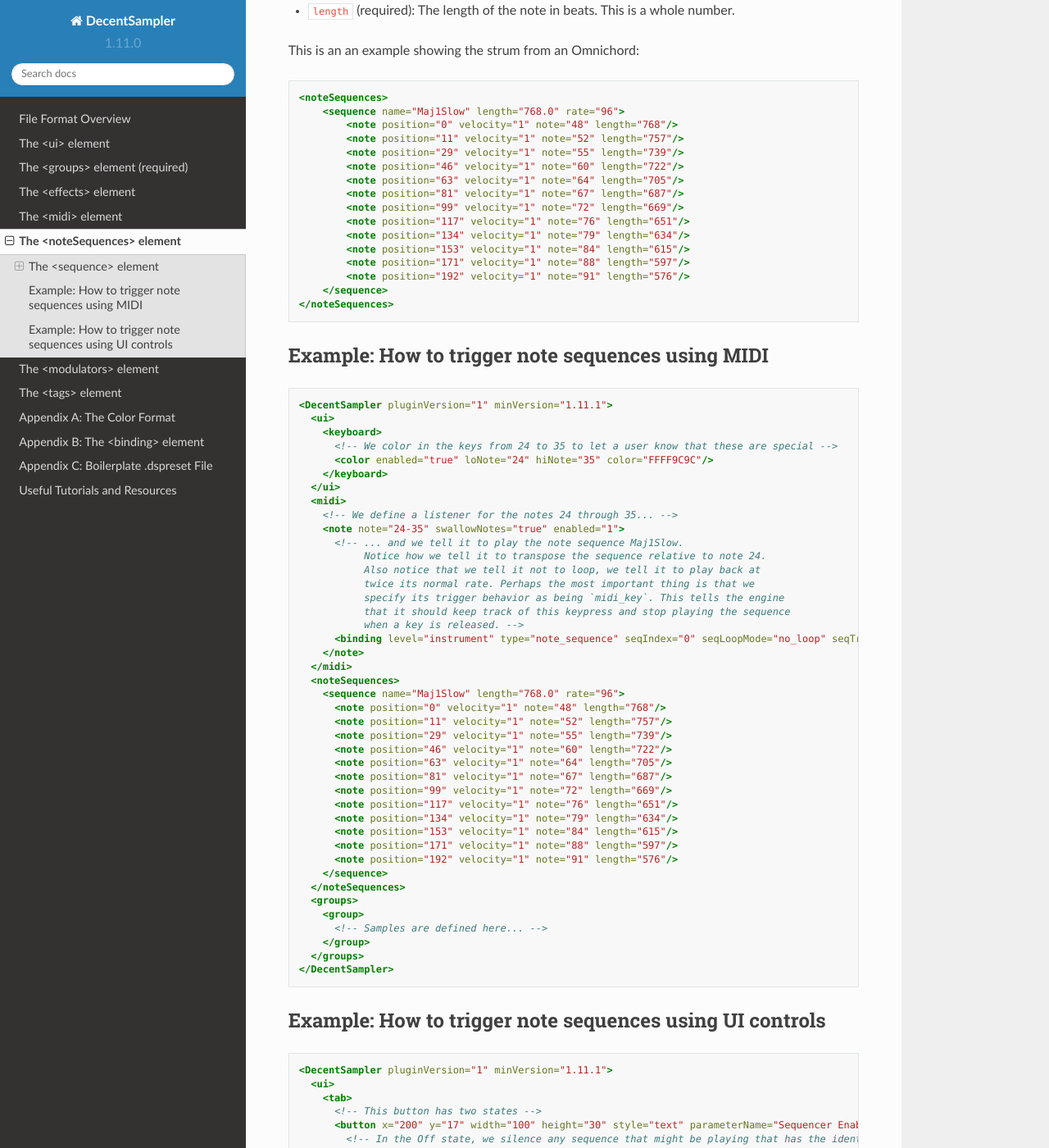
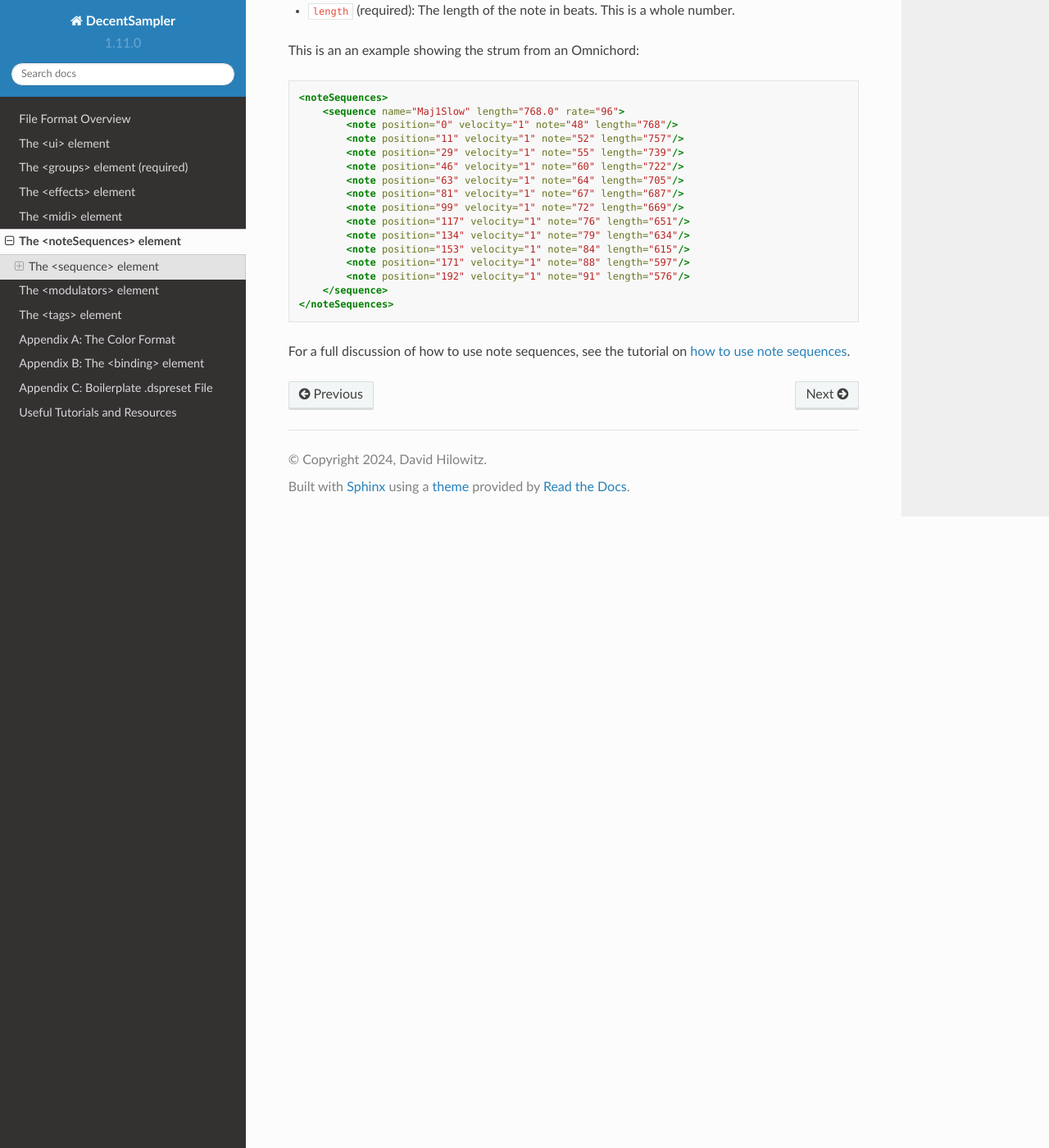
Before and after one commit to DecentSamples/DecentSampler-Developers-Guide, a Sphinx documentation site: the page built from docs/source/the-noteSequences-element.md, in a window 1280 px wide and 1400 px high, scrolled down 853 px. Shown: the whole window at 82% size. Built offline with Sphinx 7.4.7 and the Read the Docs theme 2.0.0, drawn with Linux system fonts in a browser that asks for light colours; some of the changed text lies outside the part shown.

Commit message:
Update the help files

````diff
--- a/docs/source/the-noteSequences-element.md
+++ b/docs/source/the-noteSequences-element.md
@@ -46,94 +46,4 @@ This is an an example showing the strum from an Omnichord:
 </noteSequences>
 ```
 
-## Example: How to trigger note sequences using MIDI
-
-```xml
-<DecentSampler pluginVersion="1" minVersion="1.11.1">
-  <ui>
-    <keyboard>
-      <!-- We color in the keys from 24 to 35 to let a user know that these are special -->
-      <color enabled="true" loNote="24" hiNote="35" color="FFFF9C9C"/>
-    </keyboard>
-  </ui>
-  <midi>
-    <!-- We define a listener for the notes 24 through 35... -->
-    <note note="24-35" swallowNotes="true" enabled="1">
-      <!-- ... and we tell it to play the note sequence Maj1Slow.
-           Notice how we tell it to transpose the sequence relative to note 24.
-           Also notice that we tell it not to loop, we tell it to play back at
-           twice its normal rate. Perhaps the most important thing is that we
-           specify its trigger behavior as being `midi_key`. This tells the engine
-           that it should keep track of this keypress and stop playing the sequence
-           when a key is released. -->
-      <binding level="instrument" type="note_sequence" seqIndex="0" seqLoopMode="no_loop" seqTriggerBehavior="midi_key" seqTransposeWithRootNote="24.0" seqTrackMidiInputVelocity="1.0" seqPlaybackRate="2.0"/>
-    </note>
-  </midi>
-  <noteSequences>
-    <sequence name="Maj1Slow" length="768.0" rate="96">
-      <note position="0" velocity="1" note="48" length="768"/>
-      <note position="11" velocity="1" note="52" length="757"/>
-      <note position="29" velocity="1" note="55" length="739"/>
-      <note position="46" velocity="1" note="60" length="722"/>
-      <note position="63" velocity="1" note="64" length="705"/>
-      <note position="81" velocity="1" note="67" length="687"/>
-      <note position="99" velocity="1" note="72" length="669"/>
-      <note position="117" velocity="1" note="76" length="651"/>
-      <note position="134" velocity="1" note="79" length="634"/>
-      <note position="153" velocity="1" note="84" length="615"/>
-      <note position="171" velocity="1" note="88" length="597"/>
-      <note position="192" velocity="1" note="91" length="576"/>
-    </sequence>
-  </noteSequences>
-  <groups>
-    <group>
-      <!-- Samples are defined here... -->
-    </group>
-  </groups>
-</DecentSampler>
-
-```
-
-## Example: How to trigger note sequences using UI controls
-```xml
-<DecentSampler pluginVersion="1" minVersion="1.11.1">
-  <ui>
-    <tab>
-      <!-- This button has two states -->
-      <button x="200" y="17" width="100" height="30" style="text" parameterName="Sequencer Enabled" value="0" defaultValue="0">
-        <!-- In the Off state, we silence any sequence that might be playing that has the identifier "sequence_button_1"  -->
-        <state name="Off">
-          <binding level="instrument" type="note_sequence" seqIndex="0" seqTriggerBehavior="off" seqPlayerIdentifier="sequence_button_1"/>
-        </state>
-        <!-- In the On state, we tell the engine to play the sequence Maj1Slow. We will specify that it should be
-        tracked internally using the identifier "sequence_button_1". That fact that we are sepcifying this idenfitier
-        now will allow us to turn the sequence off later. -->
-        <state name="On">
-          <binding level="instrument" type="note_sequence" seqIndex="0" seqLoopMode="forward" seqTriggerBehavior="on" seqTrackMidiInputVelocity="1.0" seqPlaybackRate="1" seqTranspose="12" seqPlayerIdentifier="sequence_button_1"/>
-        </state>
-      </button>
-    </tab>
-  </ui>
-  <noteSequences>
-    <sequence name="Maj1Slow" length="768.0" rate="96">
-      <note position="0" velocity="1" note="48" length="768"/>
-      <note position="11" velocity="1" note="52" length="757"/>
-      <note position="29" velocity="1" note="55" length="739"/>
-      <note position="46" velocity="1" note="60" length="722"/>
-      <note position="63" velocity="1" note="64" length="705"/>
-      <note position="81" velocity="1" note="67" length="687"/>
-      <note position="99" velocity="1" note="72" length="669"/>
-      <note position="117" velocity="1" note="76" length="651"/>
-      <note position="134" velocity="1" note="79" length="634"/>
-      <note position="153" velocity="1" note="84" length="615"/>
-      <note position="171" velocity="1" note="88" length="597"/>
-      <note position="192" velocity="1" note="91" length="576"/>
-    </sequence>
-  </noteSequences>
-  <groups>
-    <group>
-      <!-- Samples are defined here... -->
-    </group>
-  </groups>
-</DecentSampler>
-```
+For a full discussion of how to use note sequences, see the tutorial on [how to use note sequences](topic-how-to-use-note-sequences).
````
Also changed, not shown: docs/source/topic-how-to-use-note-sequences.md (+1 -1 lines).
